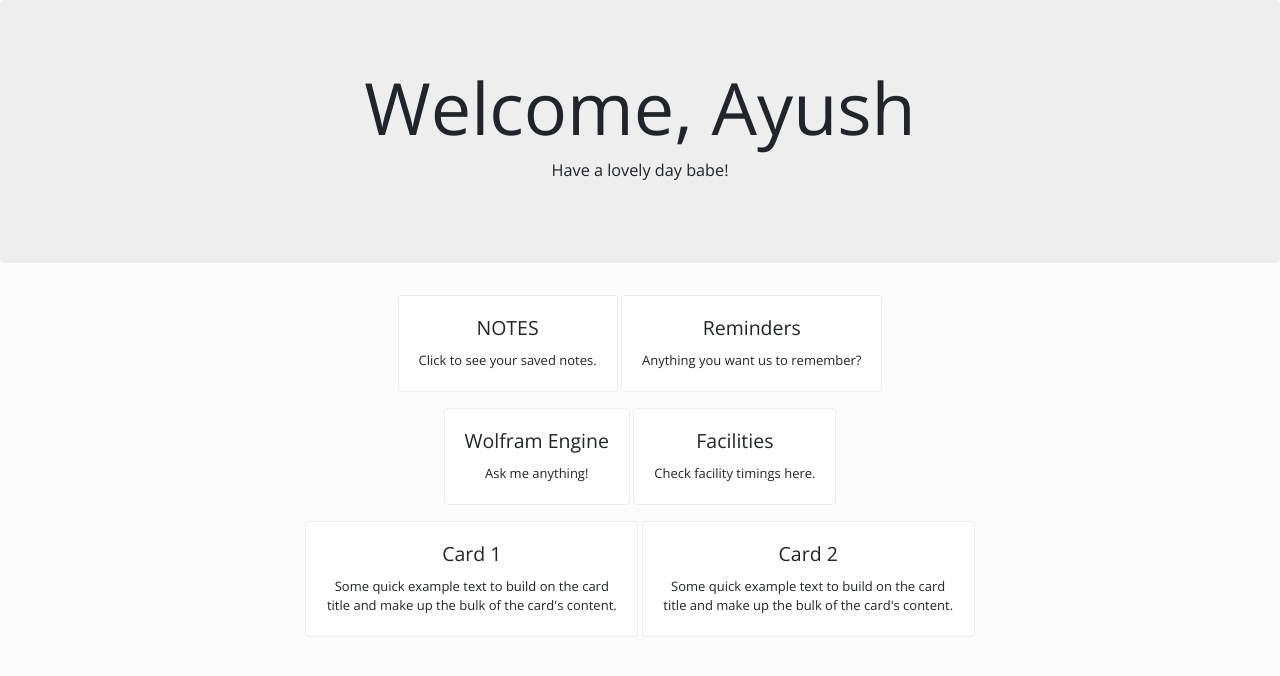
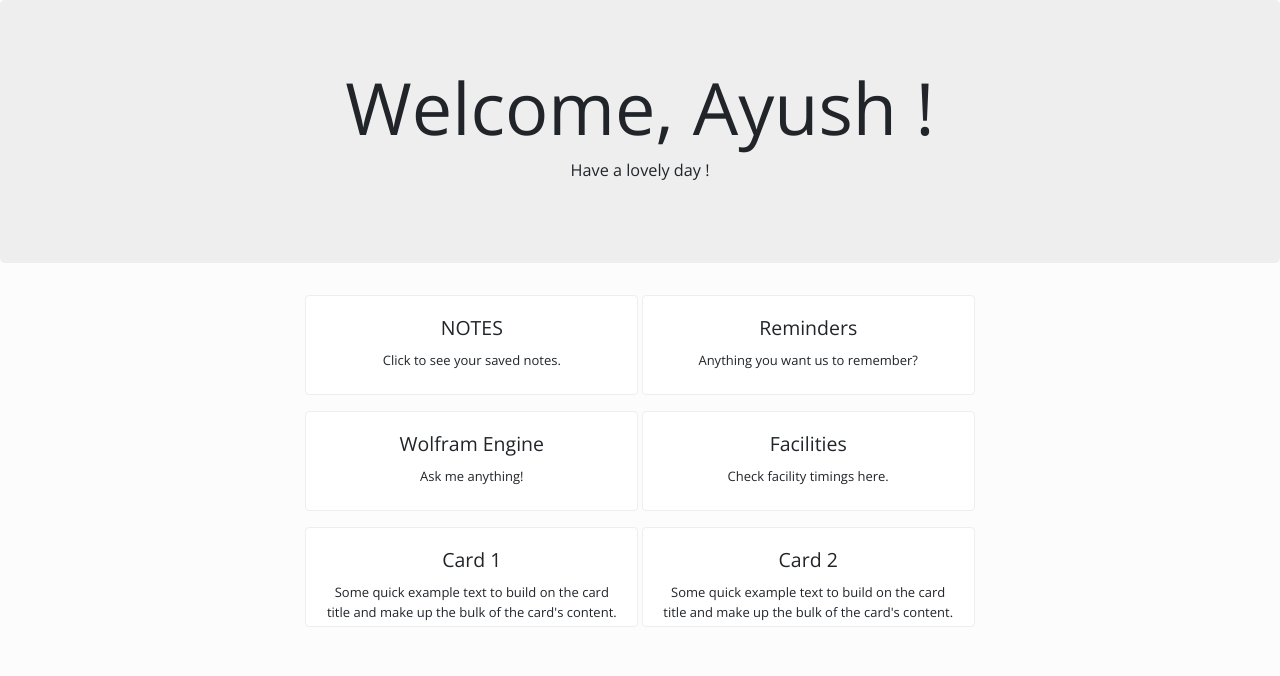
Before and after one commit to ayush113/ITA, a Django app: page /home in a window 1280 px wide. Shown: the top 676 px of the page. Run offline with Django 3.2, Linux system fonts and the light colour scheme; some libraries are stand-ins or nearby versions.

Commit message:
Home Page Edits

```diff
--- a/ProductiveNITK/views.py
+++ b/ProductiveNITK/views.py
@@ -22,7 +22,7 @@ def signup(request):
         return render(request,'ProductiveNITK/signup.html')
 
 def home(request):
-    return render(request,'ProductiveNITK/home.html')
+        return render(request,'ProductiveNITK/home.html')
 
 def landing(request):
     return render(request,'ProductiveNITK/landingPage.html')
@@ -39,6 +39,7 @@ def login(request):
         for e in data1:
             if(password == e.password):
                 result = 1
+                request.session['username'] = uname
             else:
                 result = 0
         return JsonResponse(result, safe=False)
--- a/templates/ProductiveNITK/home.html
+++ b/templates/ProductiveNITK/home.html
@@ -1,15 +1,26 @@
 <html>
 <head><title>ProductiveNITK - Home</title>
 <link rel="stylesheet" href="https://bootswatch.com/4/simplex/bootstrap.min.css">
+    <style type="text/css">
+        .card{
+            height: 100px;
+            width: 400px;
+        }
+    </style>
 </head>
 
 <body>
 <div class="jumbotron">
 <center>
   <h1 class="display-3">
-	Welcome, Ayush
+	Welcome, Ayush !
   </h1>
-  <p class="lead">Have a lovely day babe!</p>
+  <p class="lead">Have a lovely day !</p>
+    <a href="https://www.accuweather.com/en/in/mangalore/188760/weather-forecast/188760" class="aw-widget-legal">
+<!--
+By accessing and/or using this code snippet, you agree to AccuWeather’s terms and conditions (in English) which can be found at https://www.accuweather.com/en/free-weather-widgets/terms and AccuWeather’s Privacy Statement (in English) which can be found at https://www.accuweather.com/en/privacy.
+-->
+</a><div id="awcc1539016884482" class="aw-widget-current"  data-locationkey="188760" data-unit="c" data-language="en-us" data-useip="false" data-uid="awcc1539016884482"></div><script type="text/javascript" src="https://oap.accuweather.com/launch.js"></script>
 </center>
 </div>
 <center>
--- a/templates/ProductiveNITK/login.html
+++ b/templates/ProductiveNITK/login.html
@@ -19,10 +19,7 @@
                username = JSON.stringify(username);
                password = JSON.stringify(password);
                $.post('/login',{uname:username,pass:password},function (result) {
-                   if(result == 1)
-                   {
                        window.location = "{% url 'home' %}"
-                   }
 
             });
             });
--- a/templates/ProductiveNITK/signup.html
+++ b/templates/ProductiveNITK/signup.html
@@ -25,6 +25,7 @@
                         }
 
                     });
+                    window.location = "{% url 'login' %}"
                 });
             });
 
```
